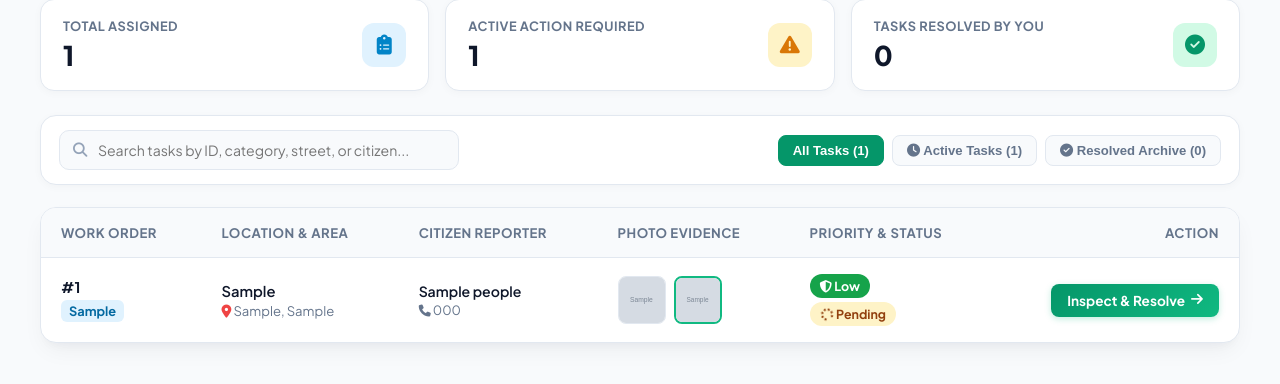
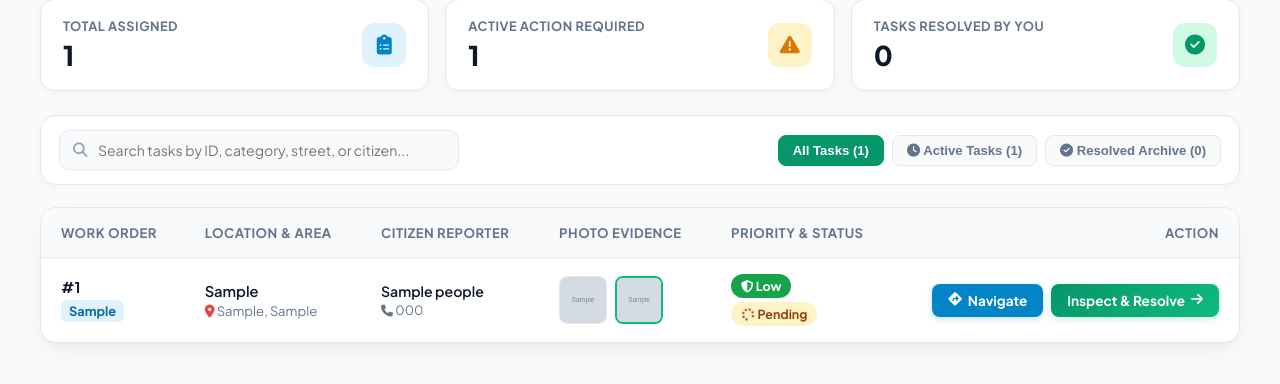
Before and after one commit to aravindkona18090/CivicConnect, a PHP site: page /CivicConnect/workerlogin/workerdashboard.php in a window 1280 px wide. Shown: the part 177-561 px from the top of the page. Run offline with PHP 8.4, Linux system fonts and the light colour scheme; the visitor is signed in with stand-in values (Sample User, id 1); tables that the repository leaves empty hold one stand-in row (values such as "Sample post"); grey boxes marked "Sample" are stand-in pictures.

Commit message:
feat(worker): integrate 1-click GPS turn-by-turn route navigation for field officers

```diff
--- a/workerlogin/workerdashboard.php
+++ b/workerlogin/workerdashboard.php
@@ -689,10 +689,17 @@ tbody tr:hover { background: #fbfdff; }
                                 </span>
                             </td>
                             <td style="text-align: right;">
-                                <a href="task_details.php?id=<?php echo $problem['id']; ?>" class="btn-inspect">
-                                    <span><?php echo $isCompleted ? 'View Archive' : 'Inspect & Resolve'; ?></span>
-                                    <i class="fa-solid fa-arrow-right"></i>
-                                </a>
+                                <div style="display:inline-flex; align-items:center; gap:8px;">
+                                    <?php if (!empty($problem['lat']) && !empty($problem['lng'])): ?>
+                                        <a href="https://www.google.com/maps/dir/?api=1&destination=<?php echo $problem['lat']; ?>,<?php echo $problem['lng']; ?>" target="_blank" class="btn-inspect" style="background:#0284c7; box-shadow:0 2px 6px rgba(2,132,199,0.25);" title="Open Live GPS Route Navigation">
+                                            <i class="fa-solid fa-diamond-turn-right"></i> Navigate
+                                        </a>
+                                    <?php endif; ?>
+                                    <a href="task_details.php?id=<?php echo $problem['id']; ?>" class="btn-inspect">
+                                        <span><?php echo $isCompleted ? 'View Archive' : 'Inspect & Resolve'; ?></span>
+                                        <i class="fa-solid fa-arrow-right"></i>
+                                    </a>
+                                </div>
                             </td>
                         </tr>
                     <?php endforeach; ?>
```
